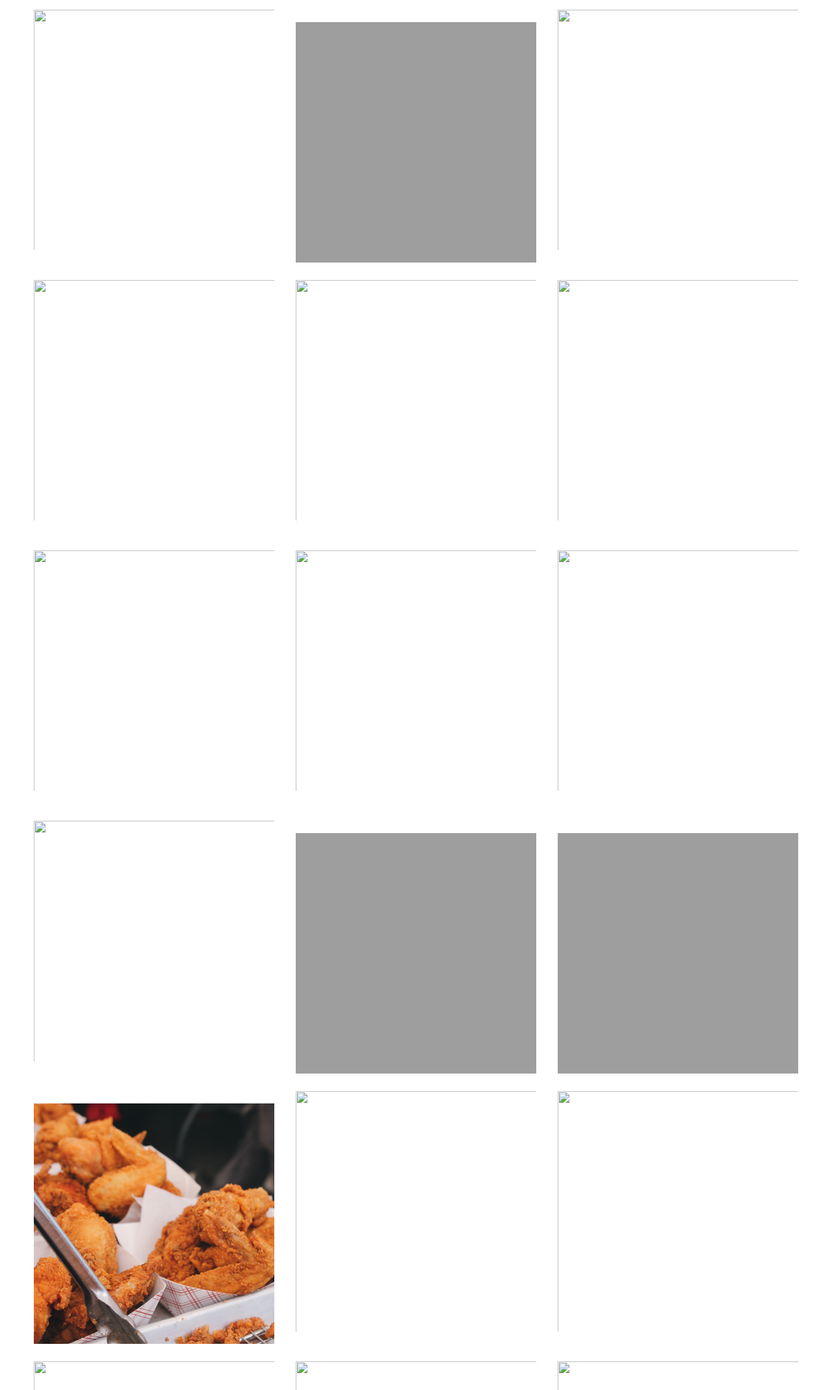
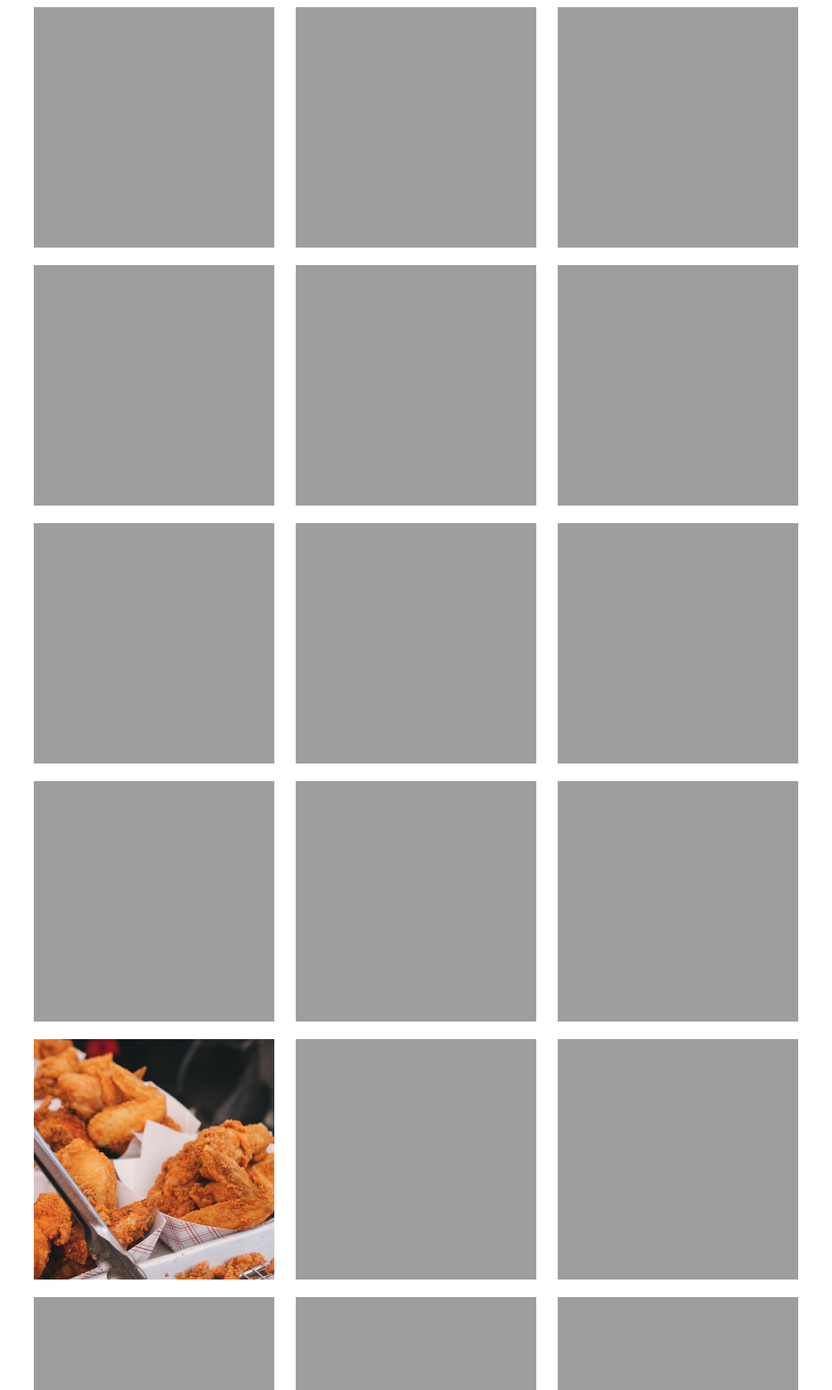
Before and after one commit to bryanwaff/groupWeb, a plain HTML site: page gallery.html in a window 1280 px wide. Shown: the part 661-2800 px from the top of the page at 65% size. Drawn offline with nearby package versions, Linux system fonts and the light colour scheme; the site is published under a folder, as on GitHub Pages, so addresses that start at the root find nothing; a web font is replaced by a local one.

Commit message:
Image load fixed

```diff
--- a/gallery.html
+++ b/gallery.html
@@ -12,7 +12,7 @@
         <h1>Group Food Restaurant</h1>
     </header>
     <section>
-        <img src="/img/img3.jpg" alt="" srcset="">
+        <img src="img/img3.jpg" alt="" srcset="">
     </section>
     <header class="nav">
         <a href="index.html">Home</a>
@@ -22,24 +22,24 @@
     <section class="gallery">
         <h1>Gallery</h1>
         <div class="images">
-            <img src="/img/img4.jpg" alt="">
+            <img src="img/img4.jpg" alt="">
             <img src="img/img5.jpg" alt="">
-            <img src="/img/img1.jpg" alt="">
-            <img src="/img/img8.jpg" alt="">
-            <img src="/img/img7.jpg" alt="">
-            <img src="/img/img6.jpg" alt="">
-            <img src="/img/img3.jpg" alt="">
-            <img src="/img/img2.jpg" alt="">
-            <img src="/img/img1.jpg" alt="">
-            <img src="/img/img10.jpg" alt="">
+            <img src="img/img1.jpg" alt="">
+            <img src="img/img8.jpg" alt="">
+            <img src="img/img7.jpg" alt="">
+            <img src="img/img6.jpg" alt="">
+            <img src="img/img3.jpg" alt="">
+            <img src="img/img2.jpg" alt="">
+            <img src="img/img1.jpg" alt="">
+            <img src="img/img10.jpg" alt="">
             <img src="img/img11.jpg" alt="">
             <img src="img/img12.jpg" alt="">
             <img src="img/img13.jpg" alt="">
-            <img src="/img/img14.jpg" alt="">
-            <img src="/img/img9.jpg" alt="">
-            <img src="/img/img15.jpg" alt="">
-            <img src="/img/img7.jpg" alt="">
-            <img src="/img/img2.jpg" alt="">
+            <img src="img/img14.jpg" alt="">
+            <img src="img/img9.jpg" alt="">
+            <img src="img/img15.jpg" alt="">
+            <img src="img/img7.jpg" alt="">
+            <img src="img/img2.jpg" alt="">
         </div>
     </section>
     <footer>
```
Also changed, not shown: contact.html (+1 -1 lines), index.html (+5 -5 lines).
